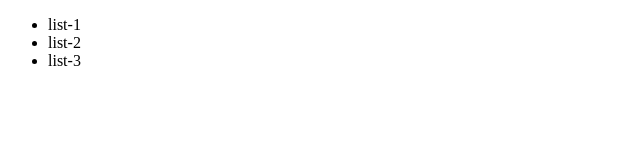
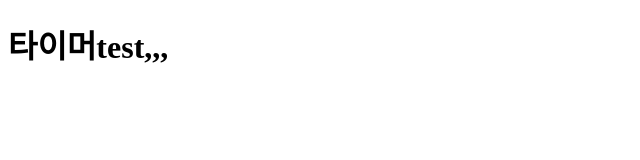
Before and after one commit to jihyun517/js-test, a website built with Parcel: page index.html in a window 1280 px wide. Shown: the whole page, without its empty margins (0-640 px from the left). Built offline with nearby package versions, Linux system fonts and the light colour scheme.

Commit message:
타이머함수 test

```diff
--- a/index.html
+++ b/index.html
@@ -8,6 +8,6 @@
   <script defer src = "./main.js"></script>
 </head>
 <body>
-  <ul></ul>
+  <h1>타이머test,,,</h1>
 </body>
 </html>
--- a/main.js
+++ b/main.js
@@ -1,11 +1,9 @@
+const timer = setTimeout(()=>{
+  console.log('jihyun')
+}, 5000)
 
-const ulEl = document.querySelector('ul')
+const h1El = document.querySelector('h1')
 
-for(let i = 0; i < 3; i+=1){
-  const li = document.createElement('li')
-  li.textContent = `list-${i+1}`
-  li.addEventListener('click', function(){
-    console.log(li.textContent)
-  })
-  ulEl.appendChild(li)
-}
+h1El.addEventListener('click', ()=>{
+  clearTimeout(timer)
+})
```
